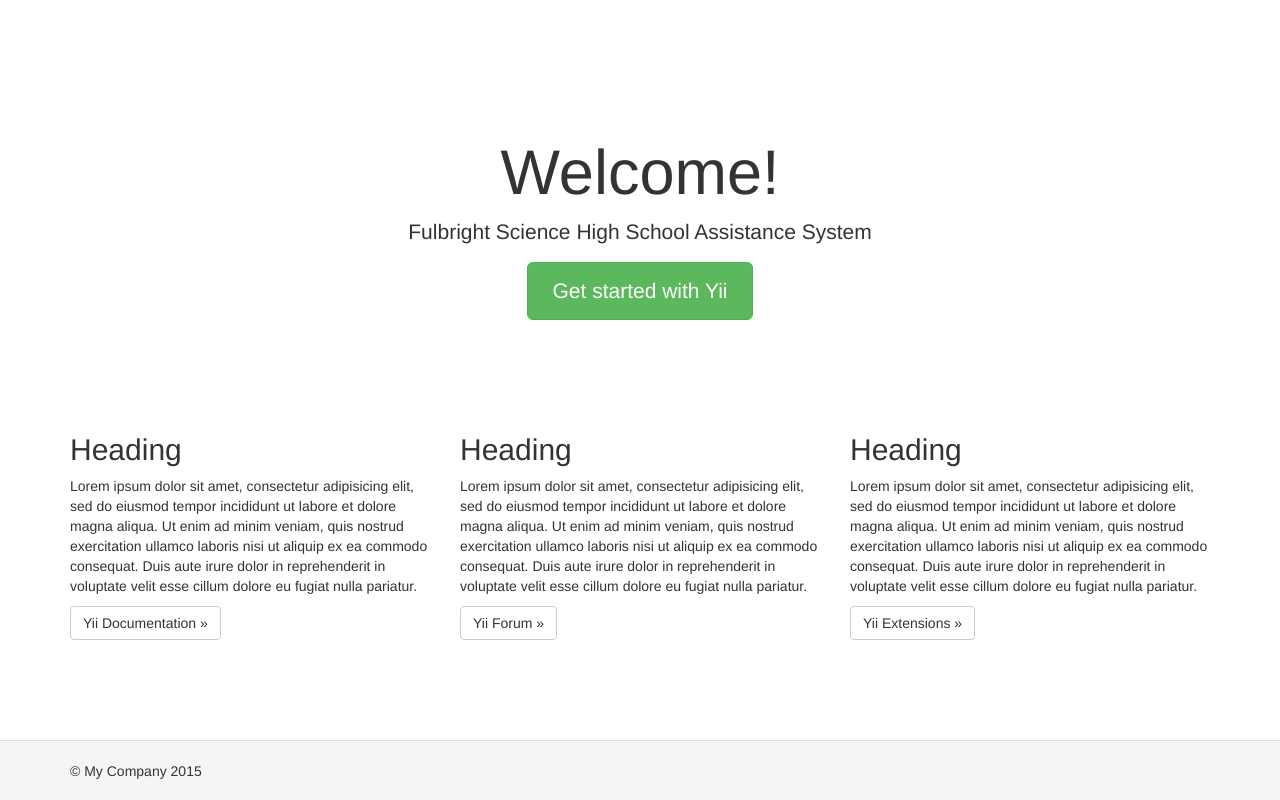
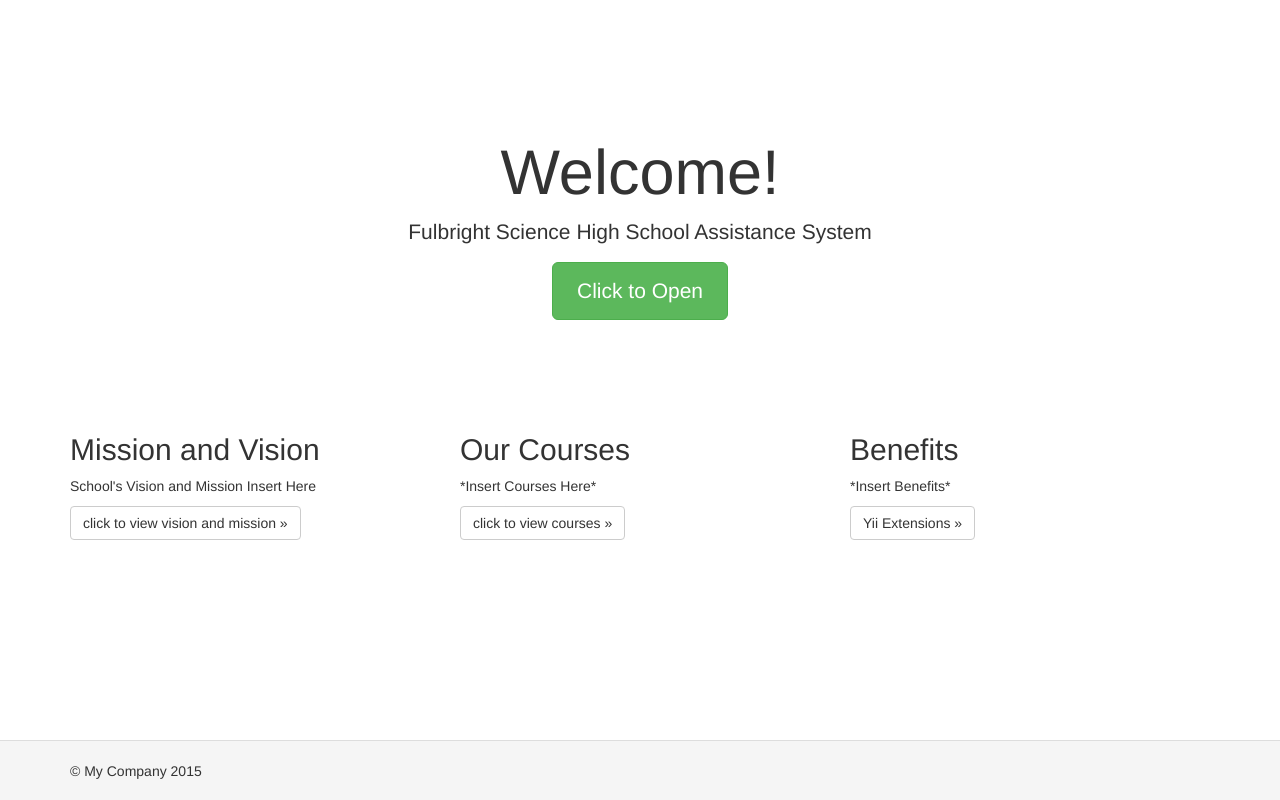
Before and after one commit to joegeneq/apc-softdev-it111-09, a Yii app: template practice/riayson/basic/views/site/index.php in a window 1280 px wide. Run offline with PHP 8.4 and a stand-in for Yii, Linux system fonts and the light colour scheme; the template is opened without the code that fills it, so the values that code supplies are empty; some libraries are stand-ins or nearby versions.

Commit message:
modify practice/riayson/basic/views/site/index.php

```diff
--- a/practice/riayson/basic/views/site/index.php
+++ b/practice/riayson/basic/views/site/index.php
@@ -1,6 +1,6 @@
 <?php
 /* @var $this yii\web\View */
-$this->title = 'My Yii Application';
+$this->title = 'Fulbright Science Higsh Assistance System';
 ?>
 <div class="site-index">
 
@@ -9,39 +9,30 @@
 
         <p class="lead">Fulbright Science High School Assistance System</p>
 
-        <p><a class="btn btn-lg btn-success" href="http://www.yiiframework.com">Get started with Yii</a></p>
+        <p><a class="btn btn-lg btn-success" href="http://www.yiiframework.com">Click to Open</a></p>
     </div>
 
     <div class="body-content">
 
         <div class="row">
             <div class="col-lg-4">
-                <h2>Heading</h2>
+                <h2>Mission and Vision</h2>
 
-                <p>Lorem ipsum dolor sit amet, consectetur adipisicing elit, sed do eiusmod tempor incididunt ut labore et
-                    dolore magna aliqua. Ut enim ad minim veniam, quis nostrud exercitation ullamco laboris nisi ut aliquip
-                    ex ea commodo consequat. Duis aute irure dolor in reprehenderit in voluptate velit esse cillum dolore eu
-                    fugiat nulla pariatur.</p>
+                <p>School's Vision and Mission Insert Here</p>
 
-                <p><a class="btn btn-default" href="http://www.yiiframework.com/doc/">Yii Documentation &raquo;</a></p>
+                <p><a class="btn btn-default" href="http://www.yiiframework.com/doc/">click to view vision and mission &raquo;</a></p>
             </div>
             <div class="col-lg-4">
-                <h2>Heading</h2>
+                <h2>Our Courses</h2>
 
-                <p>Lorem ipsum dolor sit amet, consectetur adipisicing elit, sed do eiusmod tempor incididunt ut labore et
-                    dolore magna aliqua. Ut enim ad minim veniam, quis nostrud exercitation ullamco laboris nisi ut aliquip
-                    ex ea commodo consequat. Duis aute irure dolor in reprehenderit in voluptate velit esse cillum dolore eu
-                    fugiat nulla pariatur.</p>
+                <p>*Insert Courses Here*</p>
 
-                <p><a class="btn btn-default" href="http://www.yiiframework.com/forum/">Yii Forum &raquo;</a></p>
+                <p><a class="btn btn-default" href="http://www.yiiframework.com/forum/">click to view courses &raquo;</a></p>
             </div>
             <div class="col-lg-4">
-                <h2>Heading</h2>
+                <h2>Benefits</h2>
 
-                <p>Lorem ipsum dolor sit amet, consectetur adipisicing elit, sed do eiusmod tempor incididunt ut labore et
-                    dolore magna aliqua. Ut enim ad minim veniam, quis nostrud exercitation ullamco laboris nisi ut aliquip
-                    ex ea commodo consequat. Duis aute irure dolor in reprehenderit in voluptate velit esse cillum dolore eu
-                    fugiat nulla pariatur.</p>
+                <p>*Insert Benefits*</p>
 
                 <p><a class="btn btn-default" href="http://www.yiiframework.com/extensions/">Yii Extensions &raquo;</a></p>
             </div>
```
